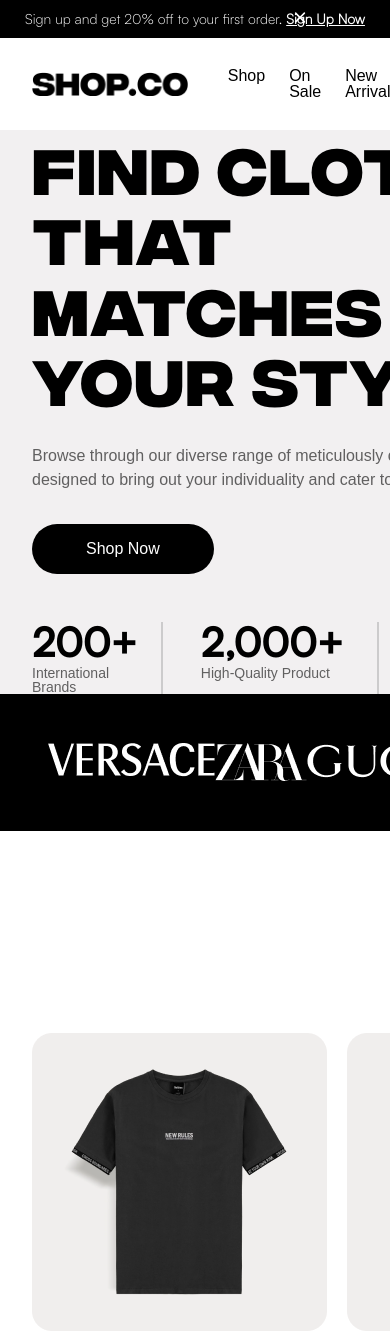
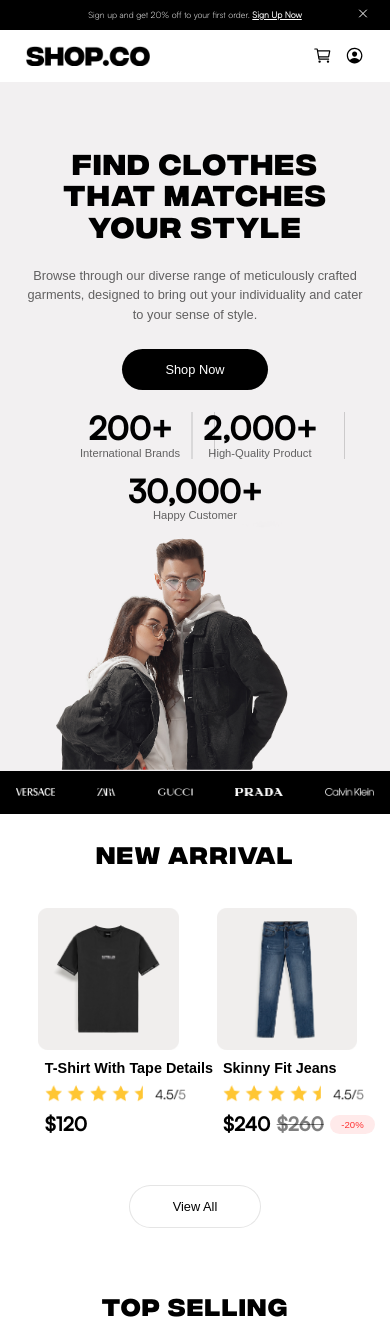
Before and after one commit to NishantKathrotiya22/ass-1-html-css, a plain HTML site: page index.html in a window 390 px wide. Shown: the top 1334 px of the page. Drawn offline with nearby package versions, Linux system fonts and the light colour scheme.

Commit message:
Full Resopnsive

```diff
--- a/index.html
+++ b/index.html
@@ -11,6 +11,7 @@
 
     <link rel="stylesheet" href="genral.css">
     <link rel="stylesheet" href="style.css">
+    <link rel="stylesheet" href="query.css">
     <title>Document</title>
 </head>
 
@@ -70,19 +71,19 @@
         </section>
 
         <section class="section-brands ">
-            <ul class="list container">
-                <li><img src="Assets/img/logo/VERSACE.png" alt="VERSACE Logo"></li>
-                <li><img src="Assets/img/logo/ZARA.png" alt="ZARA Logo"></li>
-                <li><img src="Assets/img/logo/GUCCI.png" alt="GUCCI Logo"></li>
-                <li><img src="Assets/img/logo/PRADA.png" alt="PRADA Logo"></li>
-                <li><img src="Assets/img/logo/CK.png" alt="CALVIN KLEIN Logo"></li>
+            <ul class="list container lit-holder">
+                <li><img src="Assets/img/logo/VERSACE.png" alt="VERSACE Logo" class="brand-logo"></li>
+                <li><img src="Assets/img/logo/ZARA.png" alt="ZARA Logo" class="brand-logo"></li>
+                <li><img src="Assets/img/logo/GUCCI.png" alt="GUCCI Logo" class="brand-logo"></li>
+                <li><img src="Assets/img/logo/PRADA.png" alt="PRADA Logo" class="brand-logo"></li>
+                <li><img src="Assets/img/logo/CK.png" alt="CALVIN KLEIN Logo" class="brand-logo"></li>
             </ul>
         </section>
 
 
         <section class="section-newarrival section-separation-margin ">
-            <div class="container bor-bo flex">
-                <h2 class="secondry-heading margin-bottom-md">New Arrival</h2>
+            <h2 class="secondry-heading margin-bottom-md">New Arrival</h2>
+            <div class="container flex">
                 <div class="product-container margin-bottom-md">
                     <div class="product">
                         <img src="Assets/img/new arrivals/Frame 32.png" alt="Black T Shirt" />
@@ -124,13 +125,13 @@
                         </div>
                     </div>
                 </div>
-                <button class="btn-outline el-center margin-bottom-lg">View All</button>
             </div>
+            <button class="btn-outline el-center margin-bottom-lg">View All</button>
         </section>
 
         <section class="section-newarrival section-separation-margin ">
+            <h2 class="secondry-heading margin-bottom-md">Top Selling</h2>
             <div class="container">
-                <h2 class="secondry-heading margin-bottom-md">Top Selling</h2>
                 <div class="product-container margin-bottom-md">
                     <div class="product">
                         <img src="Assets/img/Top Selling/Frame 32.png" alt="Black T Shirt" />
--- /dev/null
+++ b/query.css
@@ -0,0 +1,231 @@
+@media (max-width : 75em) {
+    html {
+        font-size: 50%;
+    }
+}
+
+
+@media (max-width : 60em) {
+    .primary-heading {
+        font-size: 5.2rem;
+    }
+
+    .brand-logo {
+        height: 3rem;
+    }
+
+    .lit-holder {
+        align-items: center;
+    }
+
+    .cta h2 {
+        font-size: 1.8rem;
+        font-weight: 500;
+    }
+
+    .grid-holder {
+        margin: 0 2rem;
+    }
+}
+
+
+
+@media (max-width : 52em) {
+    .hero-div {
+        grid-template-columns: 1fr;
+    }
+
+    .btn-filled,
+    .hero-stats-container {
+        margin: 0 auto;
+    }
+
+    .hero-stats-container {
+        margin-top: 2.8rem;
+    }
+
+    .hero-text-section {
+        text-align: center;
+        margin-top: 8rem;
+    }
+
+    .hero-img-container {
+        width: 80%;
+    }
+
+    .brand-logo {
+        height: 1.8rem;
+    }
+
+    .cta {
+        grid-template-columns: 1fr;
+        grid-template-rows: 1fr 1fr;
+        padding: 2rem;
+    }
+
+    .cta .secondry-heading {
+        text-align: center;
+        font-size: 2rem;
+    }
+
+    form {
+        justify-self: center;
+    }
+
+    .footer-grid {
+        margin-top: 20rem;
+    }
+
+    .product-container {
+        grid-template-columns: repeat(auto-fill, minmax(25rem, 1fr));
+        white-space: nowrap;
+        display: inline-block;
+        overflow-x: hidden;
+    }
+
+    .product {
+        width: 22rem;
+        display: inline-block;
+    }
+
+
+
+
+    /* going for mobile nav  */
+
+    nav {
+        position: relative;
+    }
+
+    .nav-list {
+        position: absolute;
+        top: 0;
+        left: 0;
+        width: 100vw;
+        height: 100vh;
+        background-color: rgba(255, 255, 255, 0.7);
+        backdrop-filter: blur(5px);
+        z-index: 100;
+
+
+        display: flex;
+        flex-direction: column;
+        align-items: center;
+        justify-content: center;
+
+        font-size: 6.2rem;
+        font-weight: 800;
+
+        display: none;
+    }
+
+
+}
+
+
+
+@media (max-width : 34em) {
+    .nav-search {
+        display: none;
+    }
+
+    .primary-heading {
+        font-size: 3.6rem;
+    }
+
+    .hero-img-container {
+        width: 60%;
+    }
+
+    .hero-stats-container {
+        grid-template-columns: repeat(2, 1fr);
+        gap: 2rem;
+    }
+
+    .hero-stats:first-child::after {
+        position: absolute;
+        top: 0;
+        right: -5%;
+        content: '';
+        width: 0.2rem;
+        height: 100%;
+        background-color: var(--color-black);
+        opacity: 10%;
+    }
+
+
+
+    .hero-stats:last-child {
+        grid-column: span 2;
+        text-align: center;
+    }
+
+    header p {
+        font-size: 1.1rem;
+    }
+
+
+    header .header-icon-btn {
+        position: absolute;
+        top: 50%;
+        transform: translateY(-50%);
+        right: 5%;
+
+    }
+
+
+    .brand-logo {
+        height: 1rem;
+    }
+
+    .section-brands .list {
+
+        padding: 2rem;
+    }
+
+    .secondry-heading {
+        font-size: 3rem;
+    }
+
+    .section-separation-margin {
+        margin: 3.2rem 0;
+    }
+
+    .margin-bottom-lg {
+        margin-bottom: 4.8rem;
+    }
+
+    .grid--6-col {
+        grid-template-columns: 1fr;
+        grid-template-rows: repeat(4, 1fr);
+    }
+
+    .section-footer {
+        margin-top: 20rem;
+    }
+
+
+    .footer-grid {
+        grid-template-columns: 1fr 1fr !important;
+        grid-template-rows: 1fr 1fr 1fr !important;
+    }
+
+    .footer-social {
+        grid-column: 1/-1;
+        grid-row: 1/2;
+    }
+
+    .footer-details:nth-child(2),
+    .footer-details:nth-child(4) {
+        grid-column: 1/2;
+    }
+
+    .footer-details:nth-child(1),
+    .footer-details:nth-child(3) {
+        grid-column: 2/3;
+    }
+
+    .copyright {
+        flex-direction: column` ;
+    }
+}
--- a/style.css
+++ b/style.css
@@ -67,7 +67,6 @@ header .header-icon-btn {
     top: 50%;
     transform: translateY(-50%);
     right: 8rem;
-
 
     border: none;
     outline: none;
@@ -206,7 +205,7 @@ header .header-icon-btn {
 
 
 /***********************************/
-/*              Brands             */
+/*              Product            */
 /***********************************/
 
 
@@ -225,25 +224,40 @@ header .header-icon-btn {
 
 
 .product-container {
+    display: grid;
+    grid-template-columns: repeat(4, 1fr);
+    margin-left: 1.6rem;
+}
+
+.product {
+
     display: flex;
-    justify-content: space-between;
-    align-items: center;
-    gap: 2rem;
+    justify-content: center;
+    flex-direction: column;
+    width: 80%;
+    margin: 0 auto;
+}
+
+.product img {
+    width: 80%;
 }
 
 .product-title {
     font-size: 1.8rem;
     margin: 1.2rem 0 1.2rem 0.8rem;
+    width: 80%;
 }
 
 .ranking {
     margin: 0 0 1.2rem 0.8rem;
+    width: 80%;
 }
 
 .price-container {
     display: flex;
     gap: 0.8rem;
     margin: 0 0 1.2rem 0.8rem;
+    width: 80%;
 }
 
 .price-dark {
```
